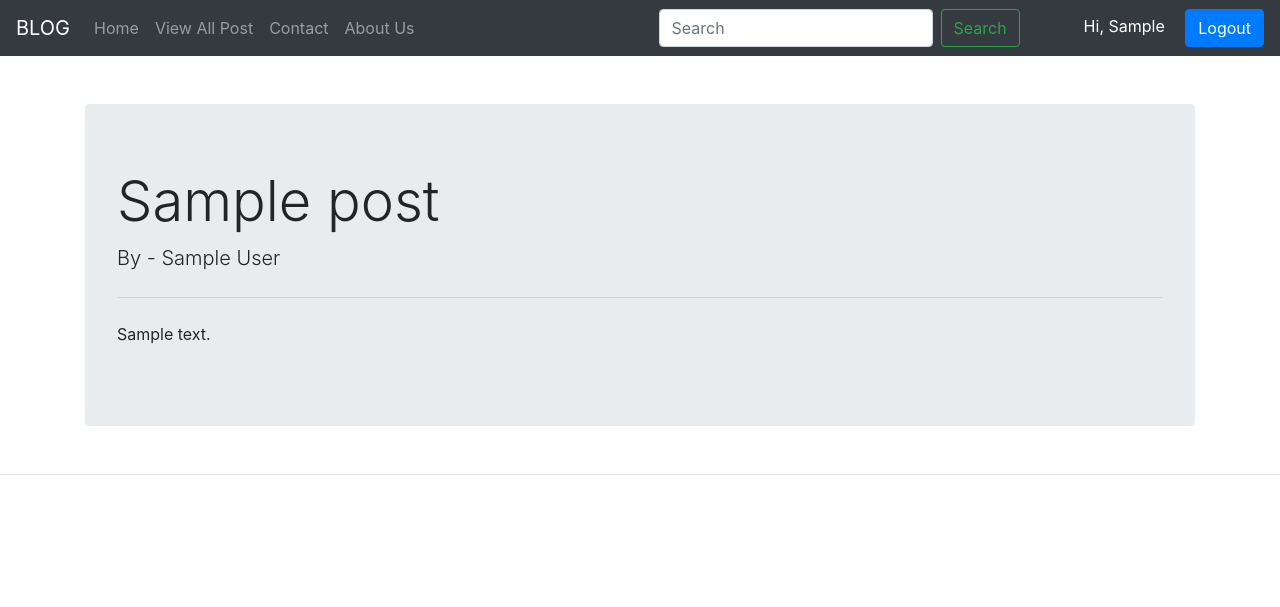
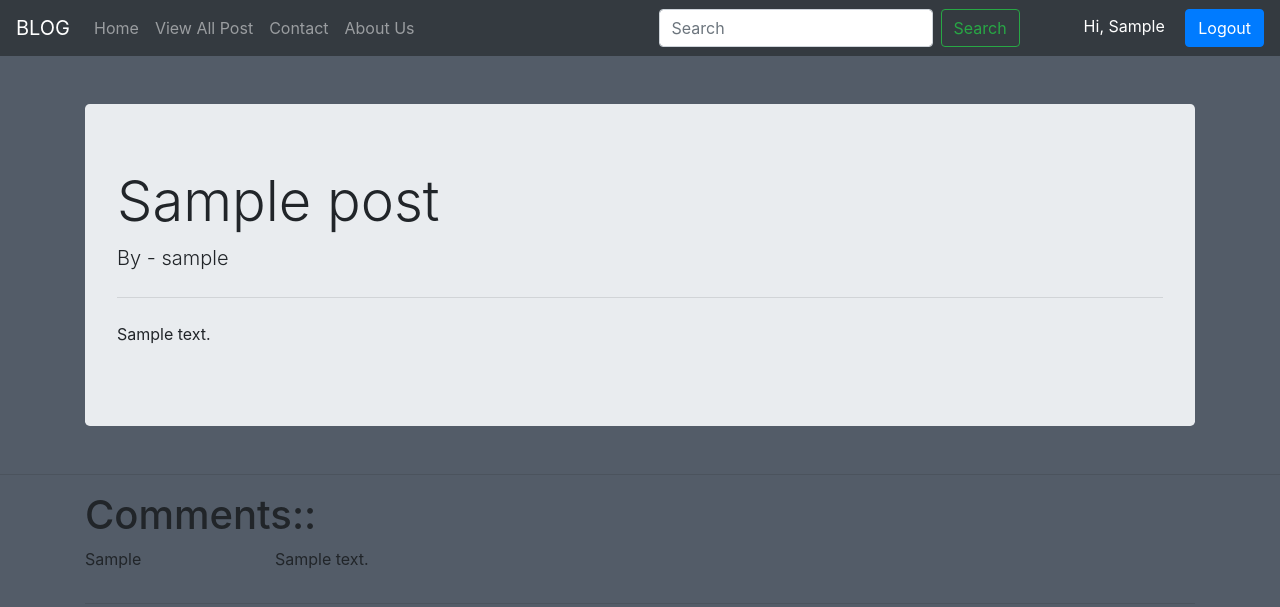
Before and after one commit to santoshkpatro/blogsite-one, a Django app: page /blog/1/ in a window 1280 px wide. Shown: the top 607 px of the page. Run offline with Django 3.2, Linux system fonts and the light colour scheme; a user stored in the database is signed in; tables that the repository leaves empty hold one stand-in row (values such as "Sample post"); some libraries are stand-ins or nearby versions.

Commit message:
Comment feature was added...

```diff
--- a/blog/admin.py
+++ b/blog/admin.py
@@ -1,5 +1,5 @@
 from django.contrib import admin
-from .models import Post
+from .models import Post, Comment
 # Register your models here.
 
-admin.site.register(Post)
+admin.site.register((Post, Comment))
--- a/blog/models.py
+++ b/blog/models.py
@@ -7,8 +7,17 @@ class Post(models.Model):
     sno  = models.AutoField(primary_key=True)
     title = models.CharField(max_length=150)
     content = models.TextField()
-    author = models.CharField(max_length=30)
+    author = models.ForeignKey(User, on_delete=models.CASCADE, null=True)
     timeStamp = models.DateTimeField(blank=True)
 
     def __str__(self):
-        return self.title + ' by ' + self.author
+        return self.title + ' by ' + self.author.first_name
+
+
+class Comment(models.Model):
+    user = models.ForeignKey(User, on_delete=models.CASCADE, null=True)
+    post = models.ForeignKey(Post, on_delete=models.CASCADE)
+    comment_text = models.CharField(max_length=200)
+
+    def __str__(self):
+        return 'Belongs to -' + self.post.title + ' --> by- ' + self.user.first_name
--- a/blog/urls.py
+++ b/blog/urls.py
@@ -4,4 +4,5 @@ from . import views
 urlpatterns = [
     path('', views.blog_view, name='blog_view'),
     path('<int:sl_no>/', views.blogPost, name='blogPost'),
+    path('<int:sl_no>/user_comment/', views.user_comment, name='user_comment'),
 ]
--- a/blog/views.py
+++ b/blog/views.py
@@ -1,5 +1,5 @@
 from django.shortcuts import render, HttpResponse, redirect
-from .models import Post
+from .models import Post, Comment
 from django.contrib.auth import authenticate
 from django.contrib import messages
 
@@ -8,7 +8,7 @@ from django.contrib import messages
 def blog_view(request):
     allPost = Post.objects.all()
     context = {
-        'allPost': allPost
+        'allPost': allPost,
     }
     return render(request, 'blog/blog_view.html', context)
 
@@ -16,10 +16,28 @@ def blog_view(request):
 def blogPost(request, sl_no):
     if request.user.is_authenticated:
         post = Post.objects.get(sno=sl_no)
+        comments = Comment.objects.filter(post=post)
         context = {
             'post': post,
+            'comments': comments
         }
         return render(request, 'blog/blogPost.html', context)
     else:
         messages.warning(request, 'Please login to view in details!!!')
         return redirect('blog_view')
+
+
+def user_comment(request, sl_no):
+    if request.user.is_authenticated:
+        if request.method == 'POST':
+            user = request.user
+            comment_text = request.POST['comment']
+            user_post = Post.objects.filter(sno=sl_no)
+
+            new_comment = Comment(user=user, comment_text=comment_text, post=user_post)
+            new_comment.save()
+            messages.success(request, "Comment added successfully!!")
+    else:
+        messages.warning(request, 'Please login to comment!!!')
+
+    return redirect(f'/blog/{sl_no}')
--- a/templates/base.html
+++ b/templates/base.html
@@ -9,6 +9,12 @@
   <!-- Bootstrap CSS -->
   <link rel="stylesheet" href="https://stackpath.bootstrapcdn.com/bootstrap/4.4.1/css/bootstrap.min.css"
     integrity="sha384-Vkoo8x4CGsO3+Hhxv8T/Q5PaXtkKtu6ug5TOeNV6gBiFeWPGFN9MuhOf23Q9Ifjh" crossorigin="anonymous" />
+
+  <style>
+    body{
+      background-color: #535C68;
+    }
+  </style>
 
   <title>
     {% block title %} {% endblock title %}
--- a/templates/blog/blogPost.html
+++ b/templates/blog/blogPost.html
@@ -17,4 +17,19 @@ Blog Post Page
 
 <hr>
 
+<div class="container">
+    <h1>Comments::</h1>
+    {% for comment in comments %}
+    <div class="row">
+        <div class="col-md-2">
+            <p>{{ comment.user.first_name }}</p>
+        </div>
+        <div class="col-md-10">
+            <p>{{ comment.comment_text }}</p>
+        </div>
+    </div>
+    <hr>
+    {% endfor %}
+</div>
+
 {% endblock body %}
```
Also changed, not shown: blog/migrations/0004_comment.py (added), blog/migrations/0005_comment_user.py (added), blog/migrations/0006_auto_20200509_0948.py (added).
